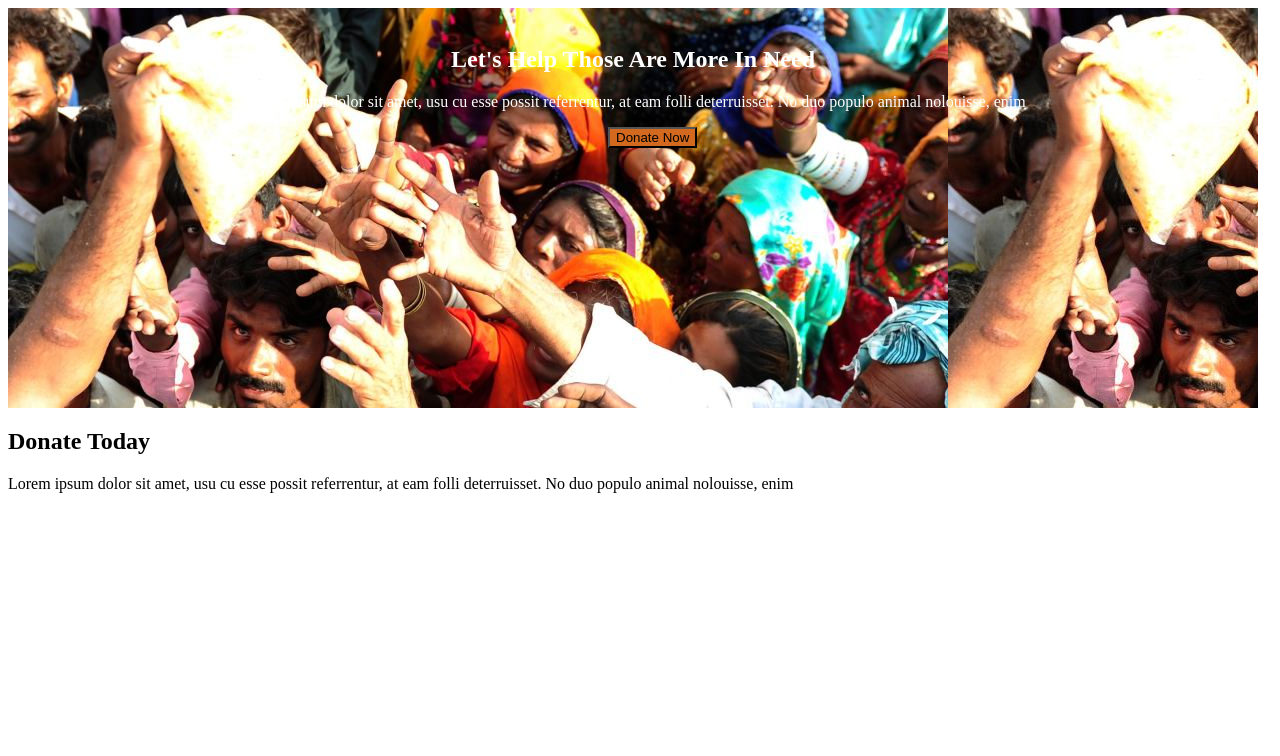
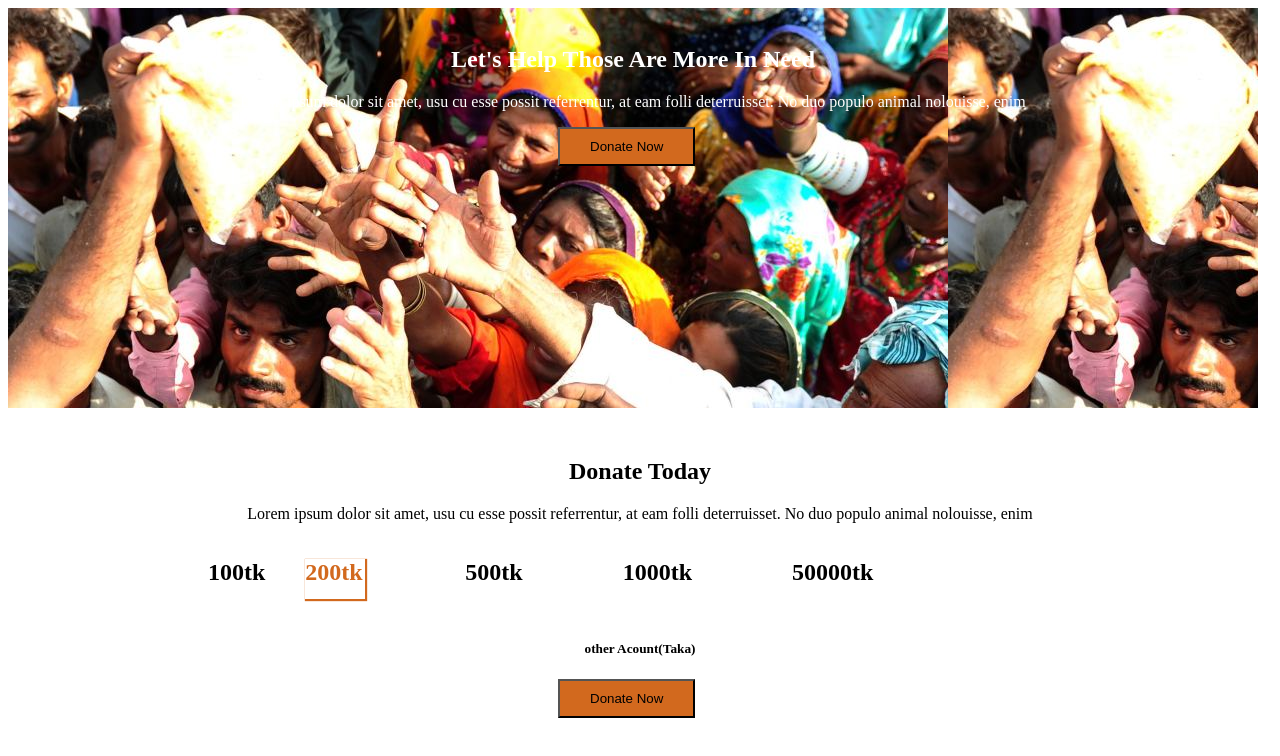
Before and after one commit to mdmasudrana2/first-assignment, a plain HTML site: page index.html in a window 1280 px wide. Drawn offline with Linux system fonts and the light colour scheme.

Commit message:
first assignment

```diff
--- a/index.html
+++ b/index.html
@@ -17,10 +17,19 @@
     </div>
    </section>
    <section>
-    <div>
+    <div class="text-align">
         <h1>Donate Today</h1>
         <p>Lorem ipsum dolor sit amet, usu cu esse possit referrentur, at eam folli deterruisset. No duo populo animal nolouisse, enim</p>
     </div>
+    <div class="class1">
+        <h1 class="class1">100tk</h1>
+        <h1 id="color">200tk</h1>
+        <h1 class="class1">500tk</h1>
+        <h1 class="class1">1000tk</h1>
+        <h1 class="class1">50000tk</h1>
+    </div>
+    <h5 class="align">other Acount(Taka)</h5>
+    <button class="button">Donate Now</button>
    </section>
 </body>
 </html>
--- a/style.css
+++ b/style.css
@@ -9,5 +9,24 @@
 }
 .button{
     background-color: chocolate;
-    margin-left: 600px;
+    padding: 10px 30px;
+    margin-left: 550px;
 }
+.text-align{
+    text-align: center;
+    margin-top: 50px;
+}
+.class1{
+    display: flex;
+    margin-left: 100px;
+}
+#color{
+    color: chocolate;
+    margin-left:40px ;
+    height: 40px;
+    width: 60px;
+    box-shadow: 1px 1px 1px 1px;
+}
+.align{
+    text-align: center;
+}
```
